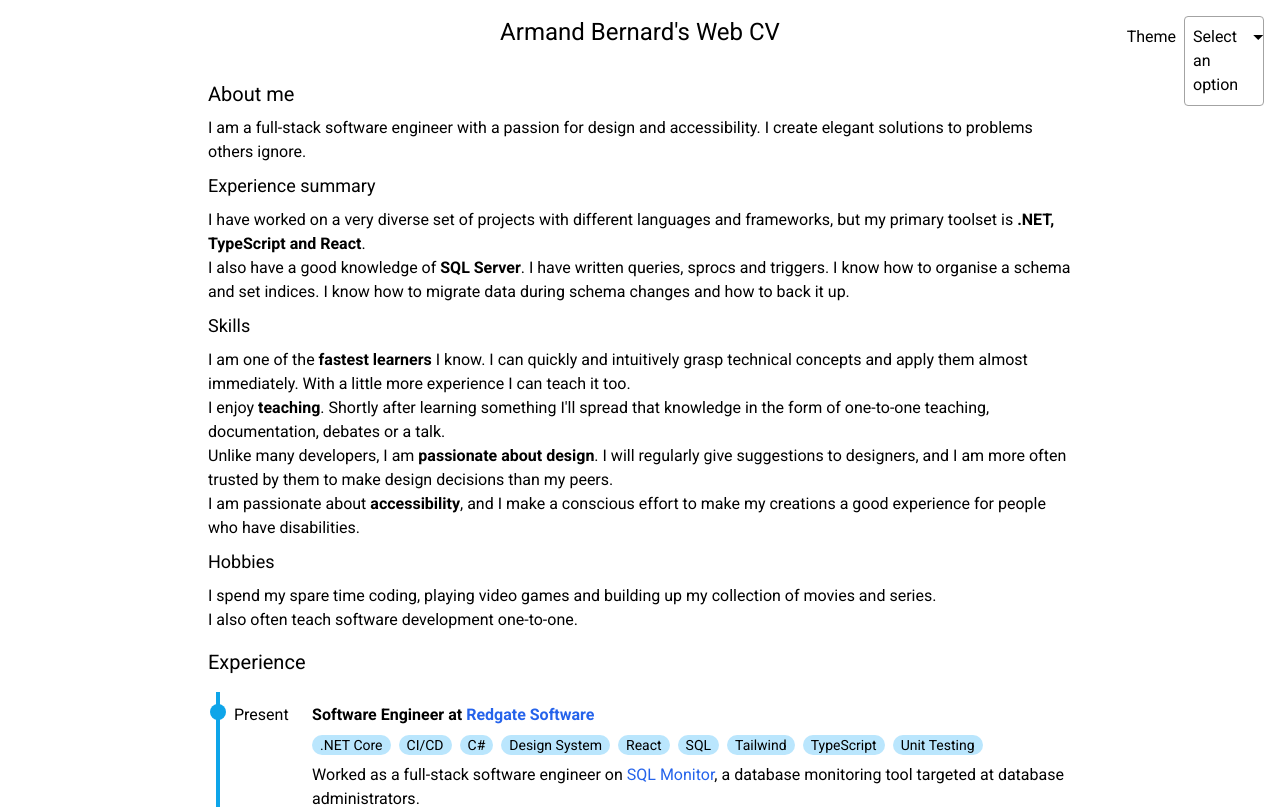
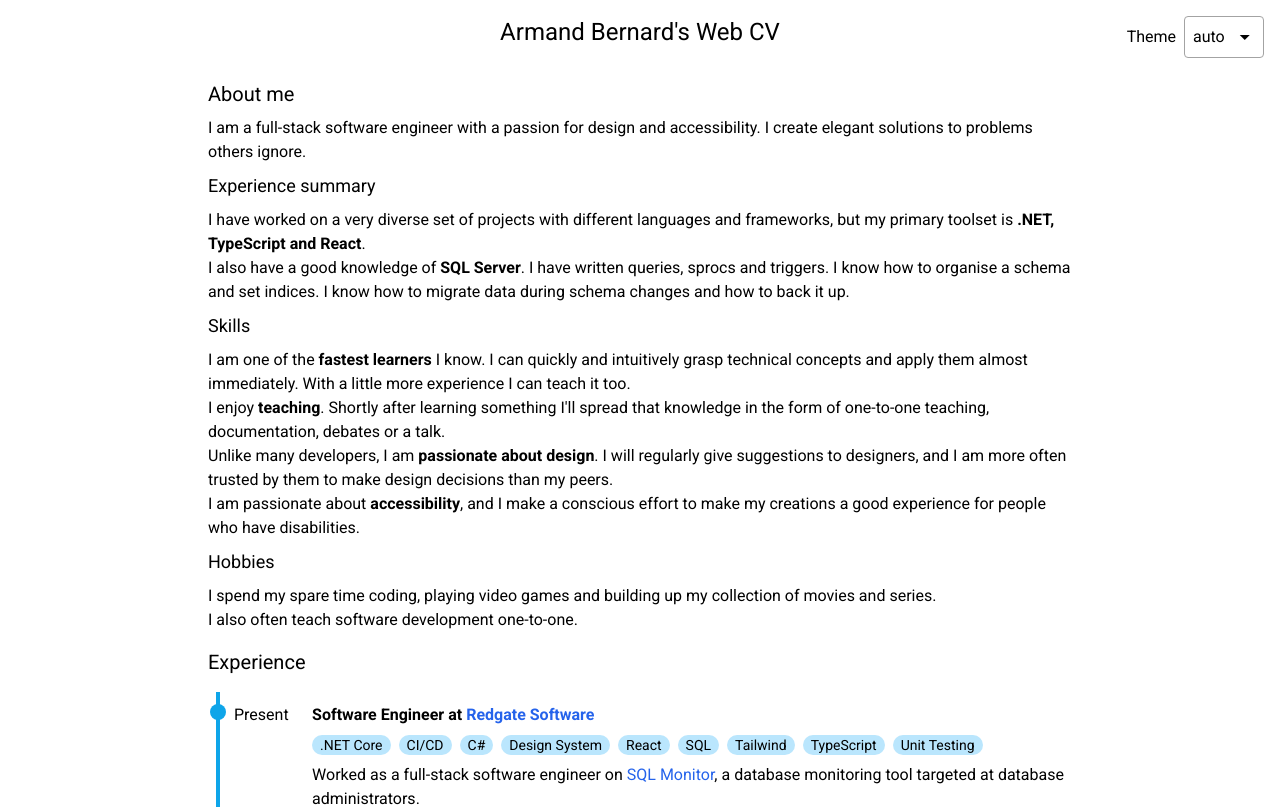
Before and after one commit to ArmandBernard/WebCV, a React (Vite) app: page / in a window 1280 px wide. Shown: the top 807 px of the page. Built offline with nearby package versions, Linux system fonts and the light colour scheme.

Commit message:
support system theme detection (requires refresh on change)

```diff
--- a/src/App.tsx
+++ b/src/App.tsx
@@ -1,4 +1,4 @@
-import { useCallback, useEffect, useId, useRef } from "react";
+import { useCallback, useEffect, useId, useMemo, useRef } from "react";
 import { AboutMe } from "./AboutMe";
 import "./App.css";
 import { Education } from "./Education";
@@ -11,6 +11,18 @@ function App() {
 
   const themePickerLabel = useId();
 
+  const systemPreferredTheme = useMemo(() => {
+    let preference: "dark" | "light" | null = null;
+
+    if (window.matchMedia("(prefers-color-scheme: dark)").matches) {
+      preference = "dark";
+    } else if (window.matchMedia("(prefers-color-scheme: light)").matches) {
+      preference = "light";
+    }
+
+    return preference;
+  }, []);
+
   const setTheme = useCallback((dark: boolean) => {
     if (dark) {
       htmlRef.current.classList.add("dark");
@@ -19,22 +31,24 @@ function App() {
     }
   }, []);
 
-  const { get: themePreference, set: setThemePreference } =
-    useLocalStorage("themePreference");
+  const { get: themePreference, set: setThemePreference } = useLocalStorage(
+    "themePreference",
+    "auto"
+  );
 
   useEffect(() => {
     switch (themePreference) {
-      case null:
-        setTheme(window.matchMedia("(prefers-color-scheme: dark)").matches);
-        break;
       case "light":
         setTheme(false);
         break;
       case "dark":
       default:
-        setTheme(true);
+        setTheme(
+          systemPreferredTheme === "dark" || systemPreferredTheme === null
+        );
+        break;
     }
-  }, [setTheme, themePreference]);
+  }, [setTheme, systemPreferredTheme, themePreference]);
 
   return (
     <div>
@@ -43,8 +57,8 @@ function App() {
         <Select
           aria-labelledby={themePickerLabel}
           className="w-20"
-          options={["dark", "light"]}
-          selectedOption={themePreference ?? undefined}
+          options={["auto", "dark", "light"]}
+          selectedOption={themePreference ?? "auto"}
           setSelectedOption={setThemePreference}
         />
       </div>
```
